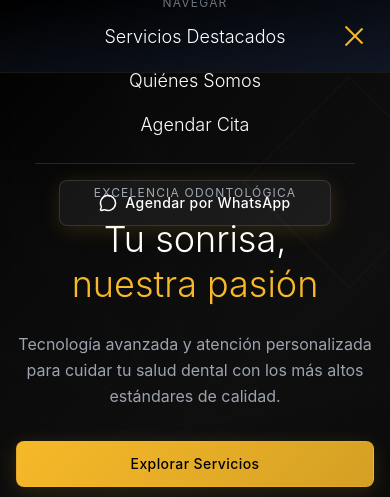
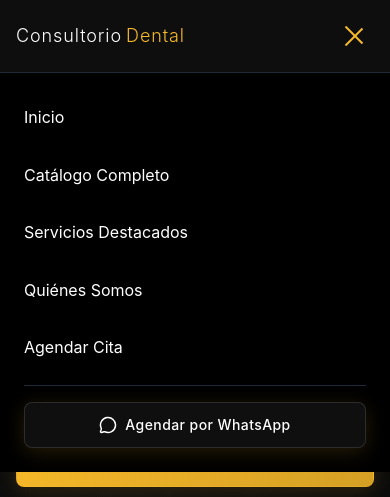
Before and after one commit to JRivera340/odontologia-web, a Next.js app: page / in a window 390 px wide. Both pictures are taken after a click on the button "Toggle menu". Shown: the top 497 px of the page. Built offline with nearby package versions, Linux system fonts and the light colour scheme.

Commit message:
fix: Simple mobile dropdown menu - no fullscreen overlay

```diff
--- a/components/Header.tsx
+++ b/components/Header.tsx
@@ -39,65 +39,46 @@ export default function Header(){
         </button>
       </div>
 
-      {/* Mobile Menu - Fixed full screen */}
+      {/* Mobile Menu - Simple dropdown */}
       {menuOpen && (
-        <div className="md:hidden fixed inset-0 z-40">
-          {/* Ultra opaque background */}
-          <div className="absolute inset-0 bg-black"></div>
-          <div className="absolute inset-0 bg-gradient-to-br from-black/95 to-gray-900/95"></div>
-
-          <nav className="relative flex flex-col items-center justify-center h-full gap-6 px-6">
-            {/* Main Pages */}
-            <div className="text-center">
-              <p className="text-xs text-gray-500 uppercase tracking-widest mb-3">Páginas</p>
-              <div className="flex flex-col gap-4">
+        <div className="md:hidden absolute top-full left-0 right-0 bg-black border-t border-gray-800">
+          <nav className="flex flex-col gap-4 p-6">
             <Link
               href="/"
-                  className="text-lg font-light text-white hover:text-[var(--brand-yellow)] transition-colors"
+              className="text-white hover:text-[var(--brand-yellow)] transition-colors py-2"
               onClick={() => setMenuOpen(false)}
             >
               Inicio
             </Link>
             <Link
               href="/servicios"
-                  className="text-lg font-light text-white hover:text-[var(--brand-yellow)] transition-colors"
+              className="text-white hover:text-[var(--brand-yellow)] transition-colors py-2"
               onClick={() => setMenuOpen(false)}
             >
               Catálogo Completo
             </Link>
-              </div>
-            </div>
-
-            {/* Landing Sections */}
-            <div className="text-center border-t border-gray-800 pt-6 w-full max-w-xs">
-              <p className="text-xs text-gray-500 uppercase tracking-widest mb-3">Navegar</p>
-              <div className="flex flex-col gap-4">
             <Link
               href="/#servicios"
-                  className="text-lg font-light text-white hover:text-[var(--brand-yellow)] transition-colors"
+              className="text-white hover:text-[var(--brand-yellow)] transition-colors py-2"
               onClick={() => setMenuOpen(false)}
             >
               Servicios Destacados
             </Link>
             <Link
               href="/#nosotros"
-                  className="text-lg font-light text-white hover:text-[var(--brand-yellow)] transition-colors"
+              className="text-white hover:text-[var(--brand-yellow)] transition-colors py-2"
               onClick={() => setMenuOpen(false)}
             >
               Quiénes Somos
             </Link>
             <Link
               href="/#agendar"
-                  className="text-lg font-light text-white hover:text-[var(--brand-yellow)] transition-colors"
+              className="text-white hover:text-[var(--brand-yellow)] transition-colors py-2"
               onClick={() => setMenuOpen(false)}
             >
               Agendar Cita
             </Link>
-              </div>
-            </div>
-
-            {/* CTA */}
-            <div className="pt-4 w-full max-w-xs px-6 border-t border-gray-800">
+            <div className="pt-4 border-t border-gray-800">
               <WhatsAppButton
                 className="btn btn-primary w-full text-sm py-3"
                 label="Agendar por WhatsApp"
```
Lines whose indentation alone changed are shown as unchanged.
